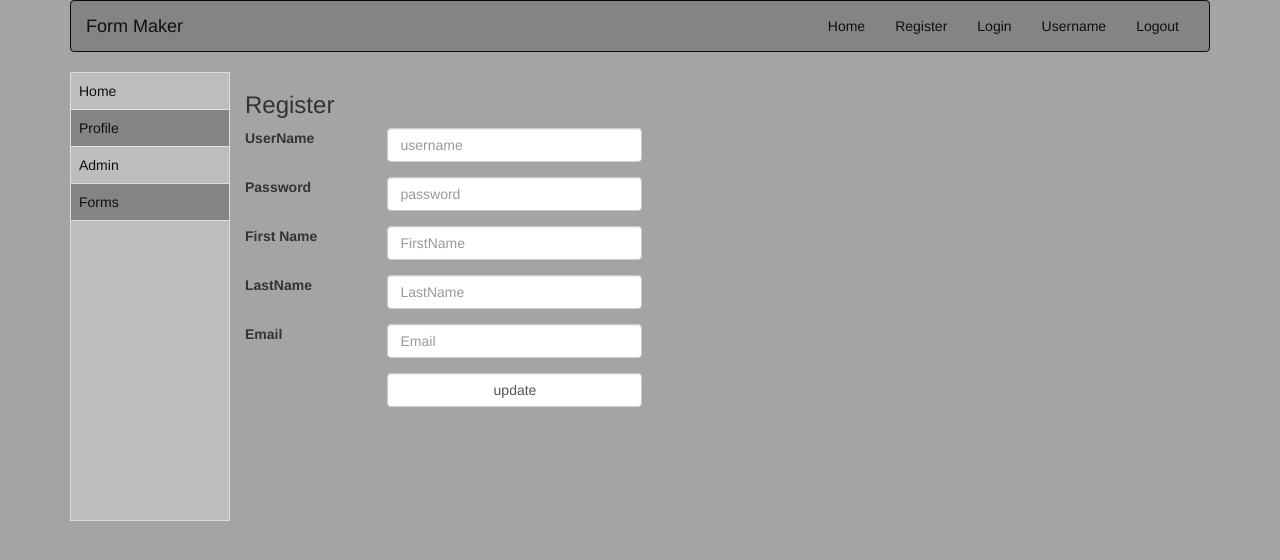
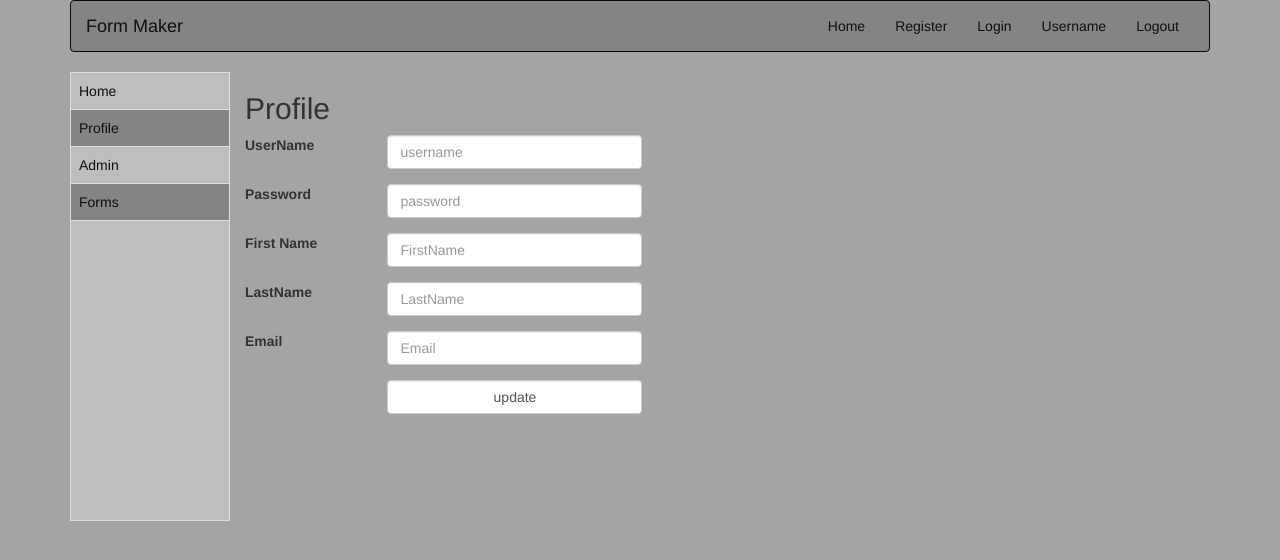
Before and after one commit to seshasai09/webdev, a website: page public/assignment/profile.html in a window 1280 px wide. Drawn offline with nearby package versions, Linux system fonts and the light colour scheme.

Commit message:
'Assignment1'

```diff
--- a/public/assignment/profile.html
+++ b/public/assignment/profile.html
@@ -52,11 +52,12 @@
 </table>
     </div>
     </div>
-<div><h3 class="col-sm-6">Register</h3></div>
-<br>
+
 <div class="col-sm-9" >
-<form >
-    <div class="form-group row">
+    <div class="tab-content">
+        <div><h2>Profile</h2></div>
+<form class="">
+    <div class="form-group row border">
         <label for="uername" class="col-sm-2 form-control-label">UserName</label>
         <div class="col-sm-4">
             <input type="text" class="form-control" id="uername" placeholder="username">
@@ -96,6 +97,7 @@
 
 
 </form>
+        </div>
 </div>
 </body>
 </html>
```
Also changed, not shown: public/assignment/admin.html (+5 -2 lines), public/assignment/register.html (+1 -1 lines).
